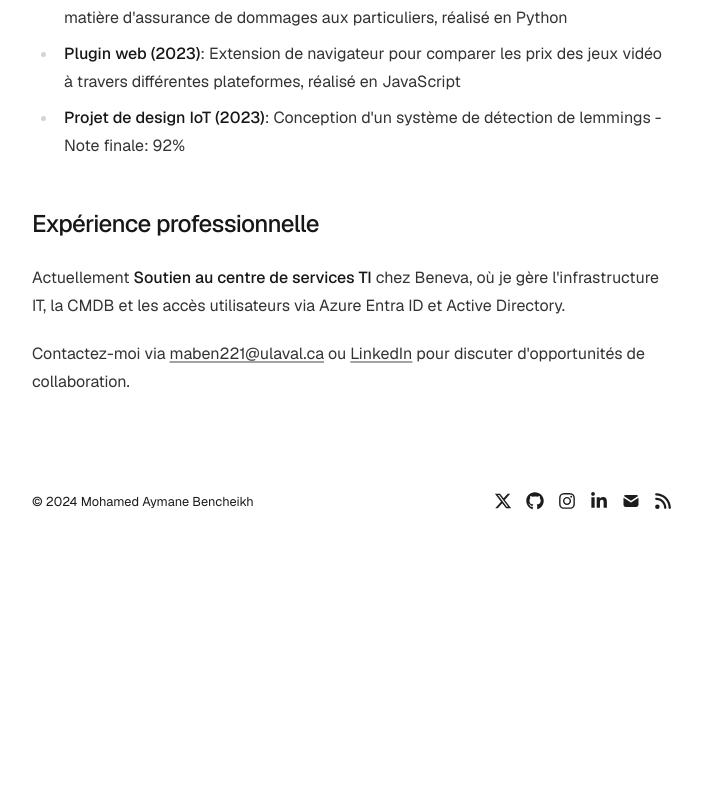
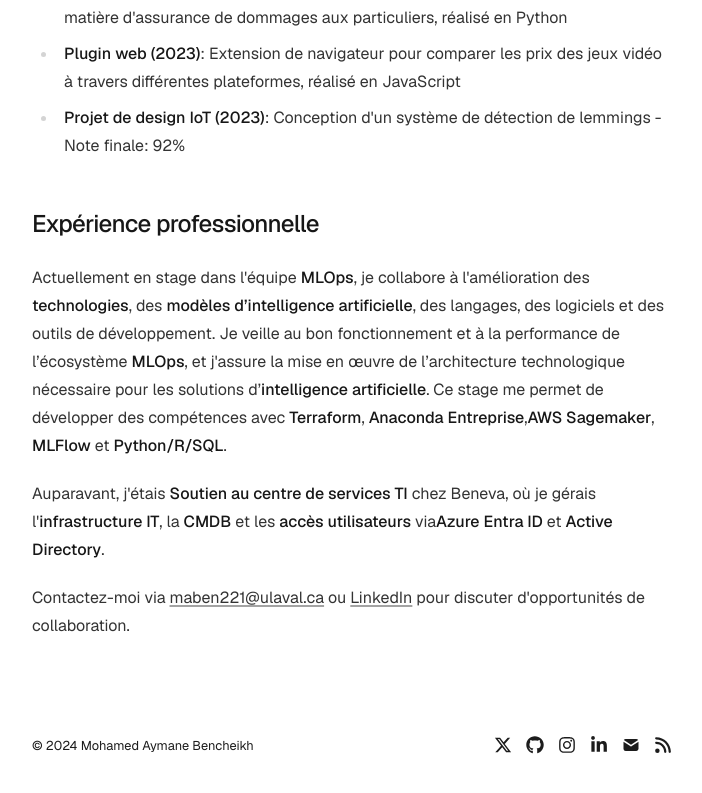
Before and after one commit to maben221/portfolio-maben221, a Next.js app: page / in a window 1280 px wide. Shown: the part 676-1469 px from the top of the page, without its empty margins (288-990 px from the left). Before the commit the page ends 1347 px from the top, so only its background shows below. Built offline with nearby package versions, Linux system fonts and the light colour scheme.

Commit message:
update experiences

```diff
--- a/app/page.tsx
+++ b/app/page.tsx
@@ -52,9 +52,17 @@
 
         <h2>Expérience professionnelle</h2>
         <p>
-          Actuellement <strong>Soutien au centre de services TI</strong> chez Beneva,
-          où je gère l'infrastructure IT, la CMDB et les accès utilisateurs via
-          Azure Entra ID et Active Directory.
+          Actuellement en stage dans l'équipe <strong>MLOps</strong>, je collabore à l'amélioration des <strong>technologies</strong>,
+          des <strong>modèles d’intelligence artificielle</strong>, des langages, des logiciels et des outils de développement.
+          Je veille au bon fonctionnement et à la performance de l’écosystème <strong>MLOps</strong>, et j'assure la mise en œuvre de
+          l’architecture technologique nécessaire pour les solutions d’<strong>intelligence artificielle</strong>.
+          Ce stage me permet de développer des compétences avec <strong>Terraform</strong>, <strong>Anaconda Entreprise</strong>,
+          <strong>AWS Sagemaker</strong>, <strong>MLFlow</strong> et <strong>Python/R/SQL</strong>.
+        </p>
+        <p>
+          Auparavant, j'étais <strong>Soutien au centre de services TI</strong> chez Beneva,
+          où je gérais l'<strong>infrastructure IT</strong>, la <strong>CMDB</strong> et les <strong>accès utilisateurs</strong> via
+          <strong>Azure Entra ID</strong> et <strong>Active Directory</strong>.
         </p>
 
         <p>
```
